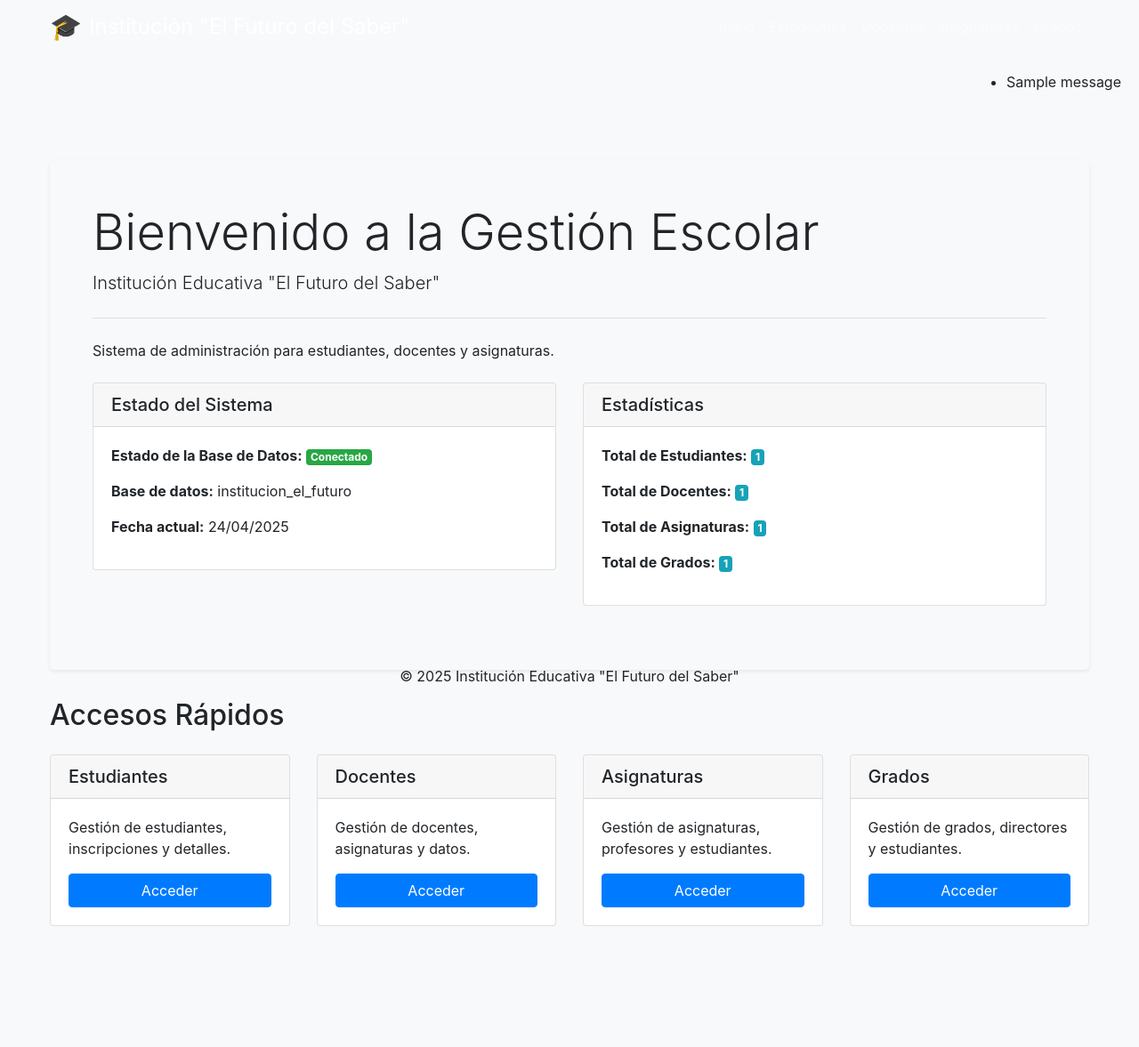
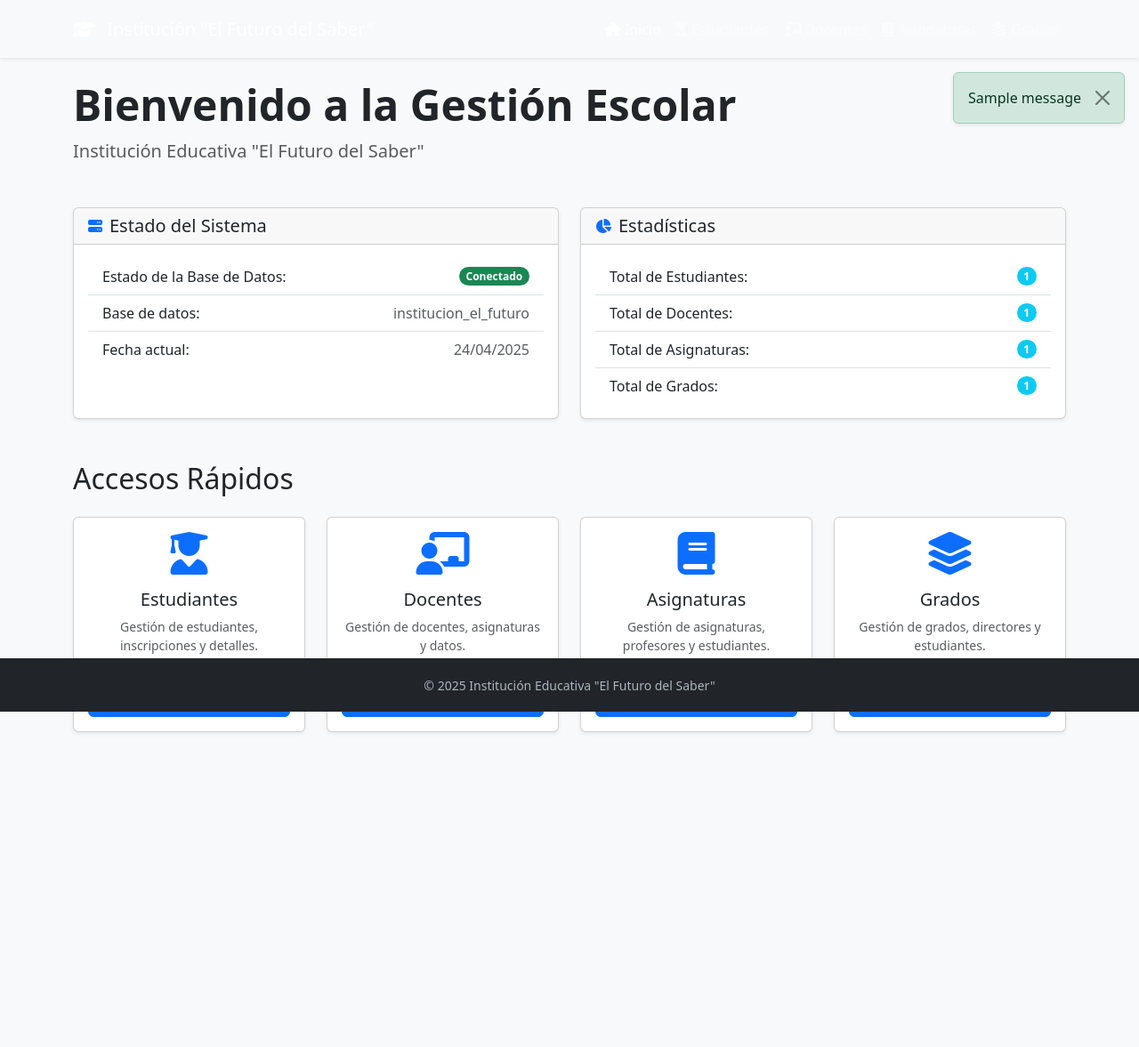
Before and after one commit to Danidiaz0799/institucion_app, a Flask app: page / in a window 1280 px wide. Shown: the whole page at 89% size. After the commit the page ends 824 px from the top, so only its background shows below. Run offline with Flask 3, Linux system fonts and the light colour scheme; tables that the repository leaves empty or names only in its code hold one stand-in row (values such as "Sample post"); one stand-in notice (Sample message) is shown.

Commit message:
Se mejoran completamente los estilos y se borran margenes exageradas

```diff
--- a/app.py
+++ b/app.py
@@ -4,6 +4,7 @@
 from mysql.connector import Error
 from flask import Flask, render_template, request, redirect, url_for, flash
 from dotenv import load_dotenv
+from datetime import datetime # Import datetime
 
 # Cargar variables de entorno desde el archivo .env, especificando la ruta
 # Guardamos el resultado para ver si encontró el archivo .env
@@ -38,6 +39,11 @@
 # Configuramos una clave en la aplicación para pasar la configuración de la BD a los blueprints
 app.config['DB_CONFIG'] = db_config
 
+# Context Processor para inyectar variables globales a las plantillas
+@app.context_processor
+def inject_now():
+    return {'now': datetime.now} # Make datetime.now available as 'now'
+
 # Función para obtener una conexión a la base de datos (sin cambios)
 def get_db_connection():
     """Crea y retorna una conexión a la base de datos y un cursor."""
@@ -66,7 +72,7 @@
     current_date = ""
 
     try:
-        from datetime import datetime
+        # No longer need to import datetime here, it's global
         current_date = datetime.now().strftime("%d/%m/%Y")
 
         conn, cursor = get_db_connection()
--- a/core/templates/base.html
+++ b/core/templates/base.html
@@ -5,179 +5,130 @@
     <meta name="viewport" content="width=device-width, initial-scale=1.0">
     <title>{{ title if title else 'Gestión Escolar' }} - Institución El Futuro</title>
 
-    <!-- Bootstrap CSS -->
-    <link rel="stylesheet" href="https://cdn.jsdelivr.net/npm/bootstrap@4.6.0/dist/css/bootstrap.min.css">
+    <!-- Bootstrap CSS (Using v5 for newer components/utilities if needed, but v4 is fine too) -->
+    <link href="https://cdn.jsdelivr.net/npm/bootstrap@5.3.0/dist/css/bootstrap.min.css" rel="stylesheet">
+
+    <!-- Google Fonts (Optional: Example using Inter) -->
+    <link rel="preconnect" href="https://fonts.googleapis.com">
+    <link rel="preconnect" href="https://fonts.gstatic.com" crossorigin>
+    <link href="https://fonts.googleapis.com/css2?family=Inter:wght@400;500;600;700&display=swap" rel="stylesheet">
+
+    <!-- Font Awesome Icons (Optional: For better visual cues) -->
+    <link rel="stylesheet" href="https://cdnjs.cloudflare.com/ajax/libs/font-awesome/6.4.0/css/all.min.css">
 
     <!-- Custom CSS -->
     <link rel="stylesheet" href="{{ url_for('static', filename='css/styles.css') }}">
 
-    <!-- Base Template Custom Styles -->
+    <!-- Base Template Inline Styles (Minimal, mostly for layout structure) -->
     <style>
-        /* Base Template Custom Variables */
-        :root {
-            --base-primary-color: var(--primary-color);
-            --base-secondary-color: var(--secondary-color);
-            --base-background-color: #f8f9fa;
-            --base-text-color: var(--text-color);
-            --base-font-family: var(--font-family);
-            --base-header-height: 60px;
-            --base-footer-height: 80px;
-        }
-
-        /* Base Layout */
         body {
-            min-height: 100vh;
             display: flex;
             flex-direction: column;
-            background-color: var(--base-background-color);
+            min-height: 100vh;
+            padding-top: var(--header-height, 65px); /* Add padding for fixed header */
+            padding-bottom: var(--footer-height, 60px); /* Add padding for fixed footer */
+            background-color: var(--background-light, #f8f9fa);
         }
-
-        /* Main Content Area */
         main {
-            flex: 1;
-            padding-top: var(--base-header-height);
-            padding-bottom: var(--base-footer-height);
+            flex: 1; /* Allows main content to fill available space */
         }
-
-        /* Navigation Customization */
         .navbar {
-            height: var(--base-header-height);
             position: fixed;
             top: 0;
             left: 0;
             right: 0;
             z-index: 1030;
+            height: var(--header-height, 65px);
+            box-shadow: var(--shadow-sm, 0 2px 4px rgba(0,0,0,0.05));
         }
-
-        .navbar-brand {
-            font-size: 1.5rem;
-            display: flex;
-            align-items: center;
-        }
-
-        .navbar-brand::before {
-            content: "🎓";
-            margin-right: 0.5rem;
-            font-size: 1.8rem;
-        }
-
-        /* Flash Messages Customization */
-        .flash-messages {
-            position: fixed;
-            top: calc(var(--base-header-height) + 20px);
-            right: 20px;
-            z-index: 1000;
-            max-width: 400px;
-        }
-
-        .flash-messages li {
-            animation: slideIn 0.3s ease-out;
-        }
-
-        @keyframes slideIn {
-            from {
-                transform: translateX(100%);
-                opacity: 0;
-            }
-            to {
-                transform: translateX(0);
-                opacity: 1;
-            }
-        }
-
-        /* Footer Customization */
         footer {
-            height: var(--base-footer-height);
             position: fixed;
             bottom: 0;
             left: 0;
             right: 0;
             z-index: 1030;
+            height: var(--footer-height, 60px);
+            background-color: var(--primary-dark, #212529);
+            color: var(--text-muted-light, #adb5bd);
             display: flex;
             align-items: center;
             justify-content: center;
         }
-
-        /* Content Container Customization */
-        .container {
-            max-width: 1200px;
-            margin: 0 auto;
-            padding: 2rem 1rem;
+        /* Container inside main shouldn't have extra top padding */
+        main > .container {
+             padding-top: 0;
         }
-
-        /* Responsive Adjustments */
-        @media (max-width: 768px) {
-            :root {
-                --base-header-height: 50px;
-                --base-footer-height: 60px;
-            }
-
-            .container {
-                padding: 1rem;
-            }
+        /* Flash Message Container */
+        .flash-message-container {
+            position: fixed;
+            top: calc(var(--header-height, 65px) + 1rem);
+            right: 1rem;
+            z-index: 1050;
+            width: auto;
+            max-width: 400px;
         }
     </style>
 </head>
 <body>
     <!-- Barra de navegación -->
-    <nav class="navbar navbar-expand-lg navbar-dark">
+    <nav class="navbar navbar-expand-lg navbar-dark bg-primary-dark shadow-sm">
         <div class="container">
             <a class="navbar-brand" href="{{ url_for('index') }}">
+                <i class="fas fa-graduation-cap me-2"></i> <!-- Icon -->
                 Institución "El Futuro del Saber"
             </a>
-            <button class="navbar-toggler" type="button" data-toggle="collapse" data-target="#navbarNav" aria-controls="navbarNav" aria-expanded="false" aria-label="Toggle navigation">
+            <button class="navbar-toggler" type="button" data-bs-toggle="collapse" data-bs-target="#navbarNav" aria-controls="navbarNav" aria-expanded="false" aria-label="Toggle navigation">
                 <span class="navbar-toggler-icon"></span>
             </button>
             <div class="collapse navbar-collapse" id="navbarNav">
-                <ul class="navbar-nav ml-auto">
+                <ul class="navbar-nav ms-auto">
                     <li class="nav-item">
-                        <a class="nav-link" href="{{ url_for('index') }}">Inicio</a>
+                        <a class="nav-link {% if request.endpoint == 'index' %}active{% endif %}" href="{{ url_for('index') }}"><i class="fas fa-home me-1"></i>Inicio</a>
                     </li>
                     <li class="nav-item">
-                        <a class="nav-link" href="{{ url_for('students.list_students') }}">Estudiantes</a>
+                        <a class="nav-link {% if request.blueprint == 'students' %}active{% endif %}" href="{{ url_for('students.list_students') }}"><i class="fas fa-user-graduate me-1"></i>Estudiantes</a>
                     </li>
                     <li class="nav-item">
-                        <a class="nav-link" href="{{ url_for('teachers.list_teachers') }}">Docentes</a>
+                        <a class="nav-link {% if request.blueprint == 'teachers' %}active{% endif %}" href="{{ url_for('teachers.list_teachers') }}"><i class="fas fa-chalkboard-teacher me-1"></i>Docentes</a>
                     </li>
                     <li class="nav-item">
-                        <a class="nav-link" href="{{ url_for('subjects.list_subjects') }}">Asignaturas</a>
+                        <a class="nav-link {% if request.blueprint == 'subjects' %}active{% endif %}" href="{{ url_for('subjects.list_subjects') }}"><i class="fas fa-book me-1"></i>Asignaturas</a>
                     </li>
                     <li class="nav-item">
-                        <a class="nav-link" href="{{ url_for('grades.list_grades') }}">Grados</a>
+                        <a class="nav-link {% if request.blueprint == 'grades' %}active{% endif %}" href="{{ url_for('grades.list_grades') }}"><i class="fas fa-layer-group me-1"></i>Grados</a>
                     </li>
                 </ul>
             </div>
         </div>
     </nav>
 
-    <main>
-        <!-- Mensajes flash -->
-        <div class="container">
+    <!-- Container for Flash Messages -->
+    <div class="flash-message-container">
         {% with messages = get_flashed_messages(with_categories=true) %}
             {% if messages %}
-                    <ul class="flash-messages">
                 {% for category, message in messages %}
-                            <li class="{{ category }}">{{ message }}</li>
+                    <div class="alert alert-{{ category if category in ['success', 'warning', 'danger', 'info'] else 'secondary' }} alert-dismissible fade show shadow-sm" role="alert">
+                        {{ message }}
+                        <button type="button" class="btn-close" data-bs-dismiss="alert" aria-label="Close"></button>
+                    </div>
                 {% endfor %}
-                    </ul>
             {% endif %}
         {% endwith %}
     </div>
 
-        <!-- Contenido -->
+    <main class="py-4">
+        <!-- Contenido Principal -->
         {% block content %}{% endblock %}
     </main>
 
     <!-- Footer -->
     <footer>
         <div class="container text-center">
-            <p class="mb-0">&copy; 2025 Institución Educativa "El Futuro del Saber"</p>
+            <p class="mb-0 small">&copy; {{ now().year }} Institución Educativa "El Futuro del Saber"</p>
         </div>
     </footer>
 
-    <!-- Scripts de Bootstrap -->
-    <script src="https://code.jquery.com/jquery-3.5.1.slim.min.js"></script>
-    <script src="https://cdn.jsdelivr.net/npm/popper.js@1.16.1/dist/umd/popper.min.js"></script>
-    <script src="https://cdn.jsdelivr.net/npm/bootstrap@4.6.0/dist/js/bootstrap.min.js"></script>
+    <!-- Scripts de Bootstrap 5 -->
+    <script src="https://cdn.jsdelivr.net/npm/bootstrap@5.3.0/dist/js/bootstrap.bundle.min.js"></script>
 </body>
 </html>
--- a/core/templates/grades/grade_detail.html
+++ b/core/templates/grades/grade_detail.html
@@ -3,7 +3,7 @@
 {% block title %}{{ title }}{% endblock %}
 
 {% block content %}
-<div class="container mt-4">
+<div class="container">
     <div class="d-flex justify-content-between align-items-center mb-4">
         <h1>{{ title }}</h1>
         {% if grade %}
--- a/core/templates/grades/grade_form.html
+++ b/core/templates/grades/grade_form.html
@@ -3,7 +3,7 @@
 {% block title %}{{ title }}{% endblock %}
 
 {% block content %}
-<div class="container mt-4">
+<div class="container">
     <h1>{{ title }}</h1>
 
     {% with messages = get_flashed_messages(with_categories=true) %}
--- a/core/templates/grades/grades_list.html
+++ b/core/templates/grades/grades_list.html
@@ -3,7 +3,7 @@
 {% block title %}Lista de Grados{% endblock %}
 
 {% block content %}
-<div class="container mt-4">
+<div class="container">
     <div class="d-flex justify-content-between align-items-center mb-4">
         <h1>{{ title }}</h1>
         <a href="{{ url_for('grades.new_grade') }}" class="btn btn-success">Nuevo Grado</a>
--- a/core/templates/index.html
+++ b/core/templates/index.html
@@ -1,90 +1,121 @@
 {% extends "base.html" %}
 
 {% block content %}
-<div class="container mt-4">
-    <div class="jumbotron bg-light p-5 rounded-lg shadow-sm">
-        <h1 class="display-4">Bienvenido a la Gestión Escolar</h1>
-        <p class="lead">Institución Educativa "El Futuro del Saber"</p>
-        <hr class="my-4">
-        <p>Sistema de administración para estudiantes, docentes y asignaturas.</p>
-        <div class="row mt-4">
-            <div class="col-md-6 mb-4">
-                <div class="card">
-                    <div class="card-header">
+<div class="container">
+
+    <!-- Welcome Header -->
+    <div class="mb-5 text-center text-md-start">
+        <h1 class="display-5 fw-bold">Bienvenido a la Gestión Escolar</h1>
+        <p class="lead text-muted">Institución Educativa "El Futuro del Saber"</p>
+    </div>
+
+    <!-- System Status & Statistics Row -->
+    <div class="row g-4 mb-5">
+        <!-- System Status Card -->
+        <div class="col-md-6">
+            <div class="card h-100 shadow-sm">
+                <div class="card-header d-flex align-items-center">
+                    <i class="fas fa-server me-2 text-primary"></i>
                     <h5 class="mb-0">Estado del Sistema</h5>
                 </div>
                 <div class="card-body">
-                        <p><strong>Estado de la Base de Datos:</strong>
-                            <span class="badge {% if db_status == 'Conectado' %}badge-success{% elif 'Error' in db_status %}badge-danger{% else %}badge-warning{% endif %}">
+                    <ul class="list-group list-group-flush">
+                        <li class="list-group-item d-flex justify-content-between align-items-center">
+                            <span>Estado de la Base de Datos:</span>
+                            <span class="badge bg-{{ 'success' if db_status == 'Conectado' else ('danger' if 'Error' in db_status else 'warning') }} text-white rounded-pill">
                                 {{ db_status }}
                             </span>
-                        </p>
+                        </li>
                         {% if db_name != 'N/A' %}
-                        <p><strong>Base de datos:</strong> {{ db_name }}</p>
+                        <li class="list-group-item d-flex justify-content-between align-items-center">
+                           <span>Base de datos:</span>
+                           <span class="text-muted">{{ db_name }}</span>
+                        </li>
                         {% endif %}
-                        <p><strong>Fecha actual:</strong> {{ current_date }}</p>
+                        <li class="list-group-item d-flex justify-content-between align-items-center">
+                            <span>Fecha actual:</span>
+                            <span class="text-muted">{{ current_date }}</span>
+                        </li>
+                    </ul>
                 </div>
             </div>
         </div>
-            <div class="col-md-6 mb-4">
-                <div class="card">
-                    <div class="card-header">
+
+        <!-- Statistics Card -->
+        <div class="col-md-6">
+            <div class="card h-100 shadow-sm">
+                 <div class="card-header d-flex align-items-center">
+                    <i class="fas fa-chart-pie me-2 text-primary"></i>
                     <h5 class="mb-0">Estadísticas</h5>
                 </div>
                 <div class="card-body">
-                        <p><strong>Total de Estudiantes:</strong> <span class="badge badge-info">{{ student_count }}</span></p>
-                        <p><strong>Total de Docentes:</strong> <span class="badge badge-info">{{ teacher_count }}</span></p>
-                        <p><strong>Total de Asignaturas:</strong> <span class="badge badge-info">{{ subject_count }}</span></p>
-                        <p><strong>Total de Grados:</strong> <span class="badge badge-info">{{ grade_count }}</span></p>
-                    </div>
+                    <ul class="list-group list-group-flush">
+                        <li class="list-group-item d-flex justify-content-between align-items-center">
+                            Total de Estudiantes:
+                            <span class="badge bg-info text-white rounded-pill">{{ student_count }}</span>
+                        </li>
+                        <li class="list-group-item d-flex justify-content-between align-items-center">
+                            Total de Docentes:
+                             <span class="badge bg-info text-white rounded-pill">{{ teacher_count }}</span>
+                        </li>
+                        <li class="list-group-item d-flex justify-content-between align-items-center">
+                            Total de Asignaturas:
+                            <span class="badge bg-info text-white rounded-pill">{{ subject_count }}</span>
+                        </li>
+                         <li class="list-group-item d-flex justify-content-between align-items-center">
+                            Total de Grados:
+                           <span class="badge bg-info text-white rounded-pill">{{ grade_count }}</span>
+                        </li>
+                    </ul>
                 </div>
             </div>
         </div>
     </div>
 
-    <h2 class="mb-4">Accesos Rápidos</h2>
-    <div class="row mt-4">
-        <div class="col-md-3">
-            <div class="card mb-4">
-                <div class="card-header">
-                    <h4 class="mb-0 h5">Estudiantes</h4>
-                </div>
-                <div class="card-body">
-                    <p>Gestión de estudiantes, inscripciones y detalles.</p>
-                    <a href="{{ url_for('students.list_students') }}" class="btn btn-primary btn-block mt-3">Acceder</a>
+    <!-- Quick Access Section -->
+    <h2 class="mb-4 text-center text-md-start">Accesos Rápidos</h2>
+    <div class="row g-4">
+        <!-- Students Card -->
+        <div class="col-md-6 col-lg-3">
+            <div class="card text-center shadow-sm h-100 quick-access-card">
+                 <div class="card-body d-flex flex-column align-items-center justify-content-center">
+                    <i class="fas fa-user-graduate fa-3x text-primary mb-3"></i>
+                    <h4 class="card-title h5">Estudiantes</h4>
+                    <p class="card-text small text-muted flex-grow-1">Gestión de estudiantes, inscripciones y detalles.</p>
+                    <a href="{{ url_for('students.list_students') }}" class="btn btn-primary mt-3 w-100"><i class="fas fa-arrow-right me-1"></i>Acceder</a>
                 </div>
             </div>
         </div>
-        <div class="col-md-3">
-            <div class="card mb-4">
-                <div class="card-header">
-                    <h4 class="mb-0 h5">Docentes</h4>
-                </div>
-                <div class="card-body">
-                    <p>Gestión de docentes, asignaturas y datos.</p>
-                    <a href="{{ url_for('teachers.list_teachers') }}" class="btn btn-primary btn-block mt-3">Acceder</a>
+        <!-- Teachers Card -->
+        <div class="col-md-6 col-lg-3">
+            <div class="card text-center shadow-sm h-100 quick-access-card">
+                 <div class="card-body d-flex flex-column align-items-center justify-content-center">
+                    <i class="fas fa-chalkboard-teacher fa-3x text-primary mb-3"></i>
+                    <h4 class="card-title h5">Docentes</h4>
+                    <p class="card-text small text-muted flex-grow-1">Gestión de docentes, asignaturas y datos.</p>
+                    <a href="{{ url_for('teachers.list_teachers') }}" class="btn btn-primary mt-3 w-100"><i class="fas fa-arrow-right me-1"></i>Acceder</a>
                 </div>
             </div>
         </div>
-        <div class="col-md-3">
-            <div class="card mb-4">
-                <div class="card-header">
-                    <h4 class="mb-0 h5">Asignaturas</h4>
-                </div>
-                <div class="card-body">
-                    <p>Gestión de asignaturas, profesores y estudiantes.</p>
-                    <a href="{{ url_for('subjects.list_subjects') }}" class="btn btn-primary btn-block mt-3">Acceder</a>
+        <!-- Subjects Card -->
+        <div class="col-md-6 col-lg-3">
+            <div class="card text-center shadow-sm h-100 quick-access-card">
+                <div class="card-body d-flex flex-column align-items-center justify-content-center">
+                    <i class="fas fa-book fa-3x text-primary mb-3"></i>
+                    <h4 class="card-title h5">Asignaturas</h4>
+                    <p class="card-text small text-muted flex-grow-1">Gestión de asignaturas, profesores y estudiantes.</p>
+                    <a href="{{ url_for('subjects.list_subjects') }}" class="btn btn-primary mt-3 w-100"><i class="fas fa-arrow-right me-1"></i>Acceder</a>
                 </div>
             </div>
         </div>
-        <div class="col-md-3">
-            <div class="card mb-4">
-                <div class="card-header">
-                    <h4 class="mb-0 h5">Grados</h4>
-                </div>
-                <div class="card-body">
-                    <p>Gestión de grados, directores y estudiantes.</p>
-                    <a href="{{ url_for('grades.list_grades') }}" class="btn btn-primary btn-block mt-3">Acceder</a>
+        <!-- Grades Card -->
+        <div class="col-md-6 col-lg-3">
+            <div class="card text-center shadow-sm h-100 quick-access-card">
+                 <div class="card-body d-flex flex-column align-items-center justify-content-center">
+                    <i class="fas fa-layer-group fa-3x text-primary mb-3"></i>
+                    <h4 class="card-title h5">Grados</h4>
+                    <p class="card-text small text-muted flex-grow-1">Gestión de grados, directores y estudiantes.</p>
+                    <a href="{{ url_for('grades.list_grades') }}" class="btn btn-primary mt-3 w-100"><i class="fas fa-arrow-right me-1"></i>Acceder</a>
                 </div>
             </div>
         </div>
--- a/core/templates/students/detail.html
+++ b/core/templates/students/detail.html
@@ -1,7 +1,7 @@
 {% extends "base.html" %}
 
 {% block content %}
-<div class="container mt-4">
+<div class="container">
     <div class="d-flex justify-content-between align-items-center mb-4">
         <h1>{{ title }}</h1>
         {% if student %}
--- a/core/templates/students/form.html
+++ b/core/templates/students/form.html
@@ -1,7 +1,7 @@
 {% extends "base.html" %}
 
 {% block content %}
-<div class="container mt-4">
+<div class="container">
     <h1>{{ title }}</h1>
 
     <div class="card shadow-sm">
--- a/core/templates/students/list.html
+++ b/core/templates/students/list.html
@@ -1,7 +1,7 @@
 {% extends "base.html" %}
 
 {% block content %}
-<div class="container mt-4">
+<div class="container">
     <div class="d-flex justify-content-between align-items-center mb-4">
         <h1>{{ title }}</h1>
         <a href="{{ url_for('students.new_student') }}" class="btn btn-primary">Nuevo Estudiante</a>
--- a/core/templates/subjects/manage_students.html
+++ b/core/templates/subjects/manage_students.html
@@ -3,7 +3,7 @@
 {% block title %}Gestionar Estudiantes - {{ subject.subject_name }}{% endblock %}
 
 {% block content %}
-<div class="container mt-4">
+<div class="container">
     <div class="d-flex justify-content-between align-items-center mb-3">
         <h1>Gestionar Estudiantes para: {{ subject.subject_name }}</h1>
         <a href="{{ url_for('subjects.list_subjects') }}" class="btn btn-secondary">Volver a Asignaturas</a>
--- a/core/templates/subjects/subject_form.html
+++ b/core/templates/subjects/subject_form.html
@@ -3,7 +3,7 @@
 {% block title %}{{ title }}{% endblock %}
 
 {% block content %}
-<div class="container mt-4">
+<div class="container">
     <h1>{{ title }}</h1>
 
     {% with messages = get_flashed_messages(with_categories=true) %}
--- a/core/templates/subjects/subjects_list.html
+++ b/core/templates/subjects/subjects_list.html
@@ -3,7 +3,7 @@
 {% block title %}Lista de Asignaturas{% endblock %}
 
 {% block content %}
-<div class="container mt-4">
+<div class="container">
     <div class="d-flex justify-content-between align-items-center mb-4">
         <h1>{{ title }}</h1>
         <a href="{{ url_for('subjects.new_subject') }}" class="btn btn-success">Nueva Asignatura</a>
--- a/core/templates/teachers/list.html
+++ b/core/templates/teachers/list.html
@@ -1,7 +1,7 @@
 {% extends "base.html" %}
 
 {% block content %}
-<div class="container mt-4">
+<div class="container">
     <div class="d-flex justify-content-between align-items-center mb-4">
         <h1>{{ title }}</h1>
         <a href="{{ url_for('teachers.new_teacher') }}" class="btn btn-primary">Nuevo Docente</a>
```
Also changed, not shown: core/templates/teachers/detail.html (+44 -17 lines), core/templates/teachers/form.html (+16 -37 lines). Lines whose indentation alone changed are shown as unchanged.
